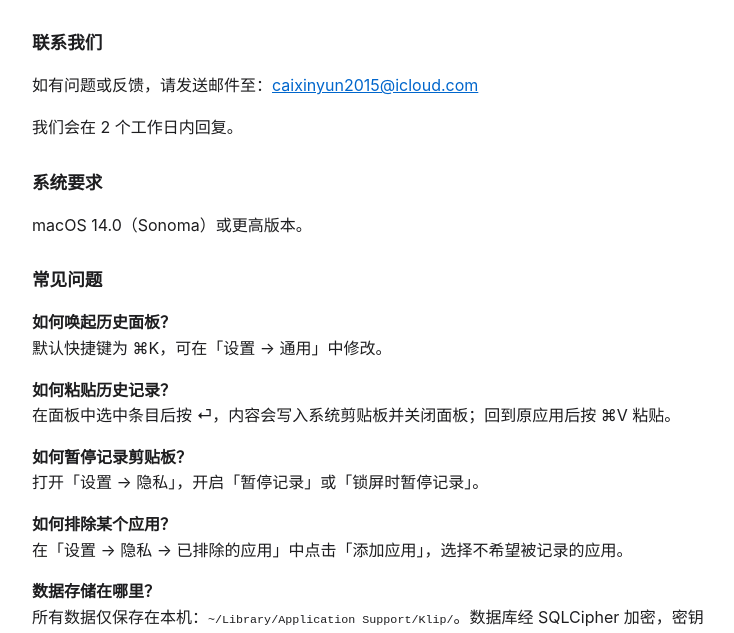
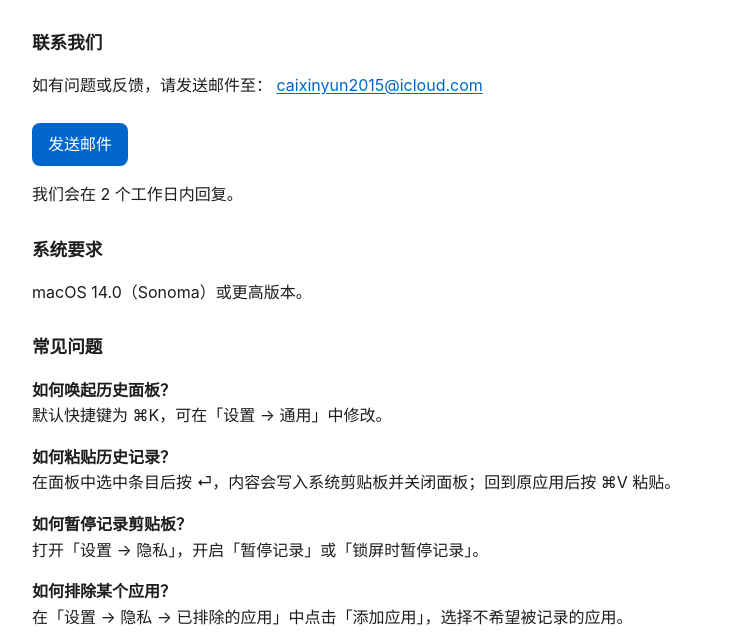
Before and after one commit to caixy-plus/klip-docs, a plain HTML site: page docs/support.html in a window 1280 px wide. Shown: the part 117-750 px from the top of the page, without its empty margins (272-1006 px from the left). Drawn offline with Linux system fonts and the light colour scheme.

Commit message:
Make support email open system mail client via mailto links.
Co-authored-by: Cursor <cursoragent@cursor.com>

```diff
--- a/docs/support.html
+++ b/docs/support.html
@@ -23,6 +23,26 @@
     h2 { font-size: 1.1rem; margin-top: 1.75rem; }
     .meta { color: #86868b; font-size: 0.9rem; margin-bottom: 2rem; }
     a { color: #0066cc; }
+    .mail-link {
+      color: #0066cc;
+      text-decoration: underline;
+      text-underline-offset: 2px;
+    }
+    .mail-button {
+      display: inline-block;
+      margin-top: 0.5rem;
+      padding: 0.55rem 1rem;
+      border-radius: 8px;
+      background: #0066cc;
+      color: #fff !important;
+      text-decoration: none;
+      font-weight: 500;
+    }
+    .mail-button:hover { background: #0055b3; }
+    @media (prefers-color-scheme: dark) {
+      .mail-button { background: #0a84ff; }
+      .mail-button:hover { background: #0077ed; }
+    }
     code { font-size: 0.9em; }
     footer { margin-top: 3rem; padding-top: 1rem; border-top: 1px solid #d2d2d7; font-size: 0.9rem; color: #86868b; }
     @media (prefers-color-scheme: dark) {
@@ -36,7 +56,10 @@
   <p class="meta">macOS 菜单栏剪贴板历史管理器 · 完全离线 · 零权限</p>
 
   <h2>联系我们</h2>
-  <p>如有问题或反馈，请发送邮件至：<a href="mailto:caixinyun2015@icloud.com">caixinyun2015@icloud.com</a></p>
+  <p>如有问题或反馈，请发送邮件至：
+    <a class="mail-link" href="mailto:caixinyun2015@icloud.com?subject=Klip%20%E6%8A%80%E6%9C%AF%E6%94%AF%E6%8C%81">caixinyun2015@icloud.com</a>
+  </p>
+  <p><a class="mail-button" href="mailto:caixinyun2015@icloud.com?subject=Klip%20%E6%8A%80%E6%9C%AF%E6%94%AF%E6%8C%81">发送邮件</a></p>
   <p>我们会在 2 个工作日内回复。</p>
 
   <h2>系统要求</h2>
```
